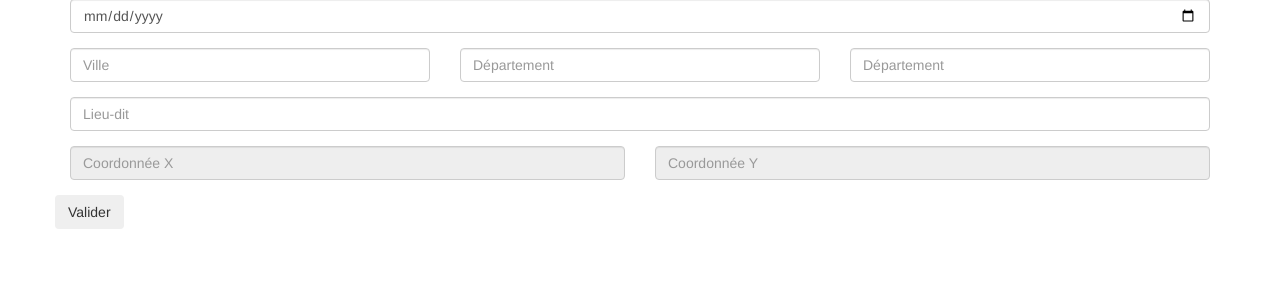
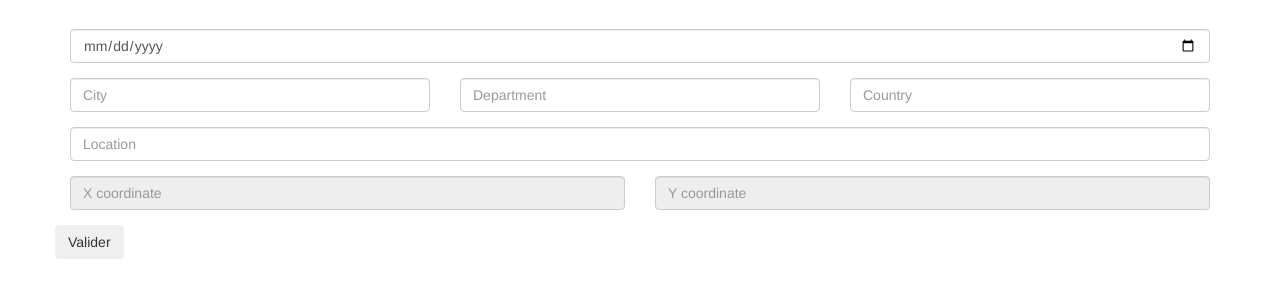
Before and after one commit to Carmain/banding-tracking-v2, a Django app: page /map in a window 1280 px wide. Shown: the part 494-800 px from the top of the page. Run offline with Django 3.2, Linux system fonts and the light colour scheme; some libraries are stand-ins or nearby versions.

Commit message:
Translate the new template & improve CSS

```diff
--- a/core/templates/core/map.html
+++ b/core/templates/core/map.html
@@ -10,39 +10,39 @@
   <form class="form-horizontal" role="form" method="post" action="#">
     <div class="form-group">
       <div class="col-xs-12">
-        <input type="date" class="form-control mandatory datepicker" name="date">
+        <input type="date" class="form-control mandatory" name="date">
       </div>
     </div>
 
     <div class="form-group">
       <div class="col-xs-4">
-        <input type="text" class="form-control mandatory" name="town" placeholder="Ville">
+        <input type="text" class="form-control mandatory" name="town" placeholder="{% trans 'City' %}">
       </div>
       <div class="col-xs-4">
-        <input type="text" class="form-control mandatory" name="departement" placeholder="Département">
+        <input type="text" class="form-control mandatory" name="departement" placeholder="{% trans 'Department' %}">
       </div>
       <div class="col-xs-4">
-        <input type="text" class="form-control mandatory" name="country" placeholder="Département">
+        <input type="text" class="form-control mandatory" name="country" placeholder="{% trans 'Country' %}">
       </div>
     </div>
 
     <div class="form-group">
       <div class="col-xs-12">
-        <input type="text" class="form-control mandatory" name="location" placeholder="Lieu-dit">
+        <input type="text" class="form-control mandatory" name="location" placeholder="{% trans 'Location' %}">
       </div>
     </div>
 
     <div class="form-group">
       <div class="col-xs-6">
-        <input type="text" disabled class="form-control mandatory" name="coordinate_x" placeholder="Coordonnée X">
+        <input type="text" disabled class="form-control" name="coordinate_x" placeholder="{% trans 'X coordinate' %}">
       </div>
       <div class="col-xs-6">
-        <input type="text" disabled class="form-control mandatory" name="coordinate_y" placeholder="Coordonnée Y">
+        <input type="text" disabled class="form-control" name="coordinate_y" placeholder="{% trans 'Y coordinate' %}">
       </div>
     </div>
 
     <div class="form-group">
-      <button type="submit" class="btn">Valider</button>
+      <button type="{% trans 'Submit' %}" class="btn">Valider</button>
     </div>
   </form>
 {% endblock %}
--- a/core/templates/core/observations.html
+++ b/core/templates/core/observations.html
@@ -2,5 +2,5 @@
 {% load i18n %}
 
 {% block content %}
-  <h2>{% trans "Record your observations" %}</h1>
+  <h2>{% trans "Set your observations" %}</h1>
 {% endblock %}
--- a/static/css/style.css
+++ b/static/css/style.css
@@ -5,4 +5,5 @@ a:hover{
 .map-form {
 	width: 100%;
 	height:380px;
+    margin-bottom: 30px;
 }
```
Also changed, not shown: README.md, locale/en/LC_MESSAGES/django.po, locale/fr/LC_MESSAGES/django.po.
